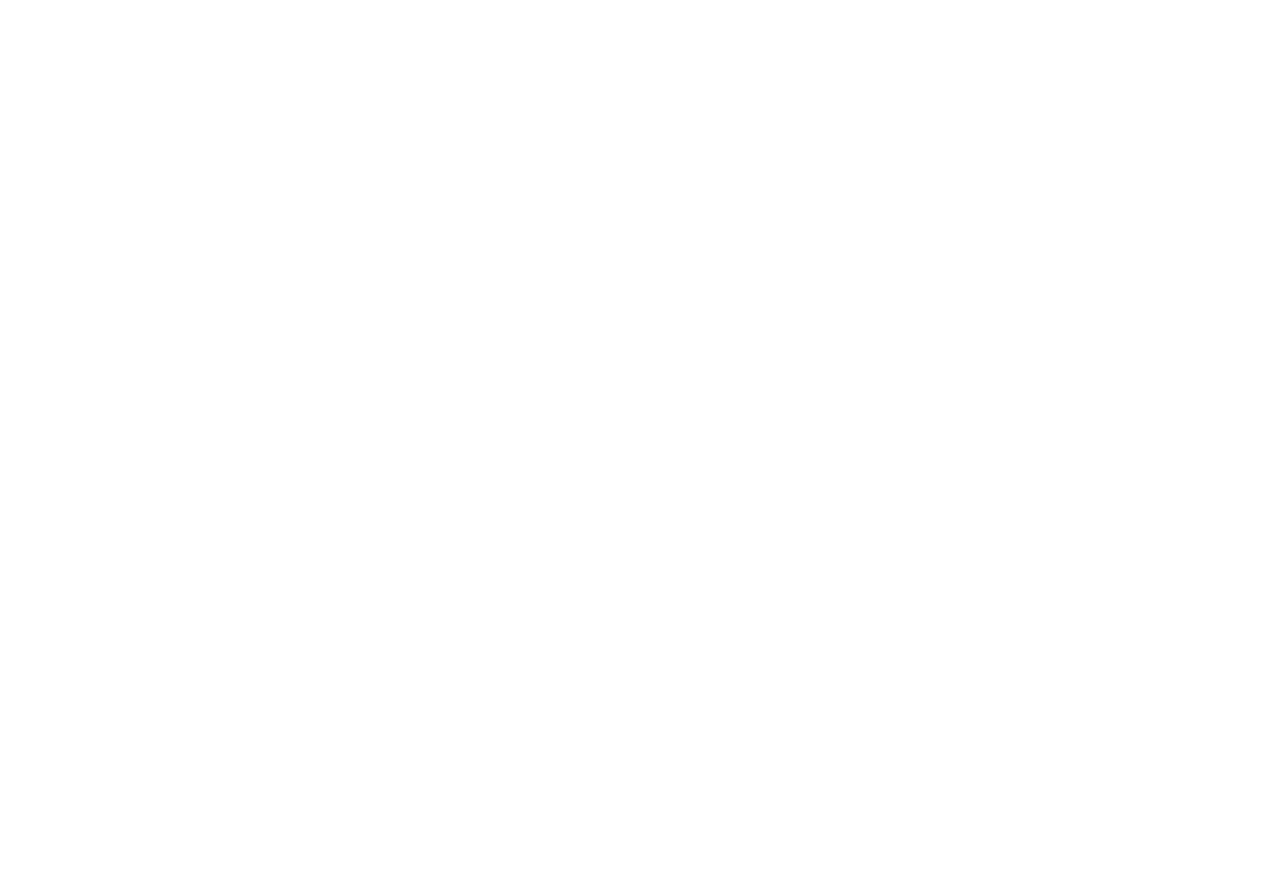
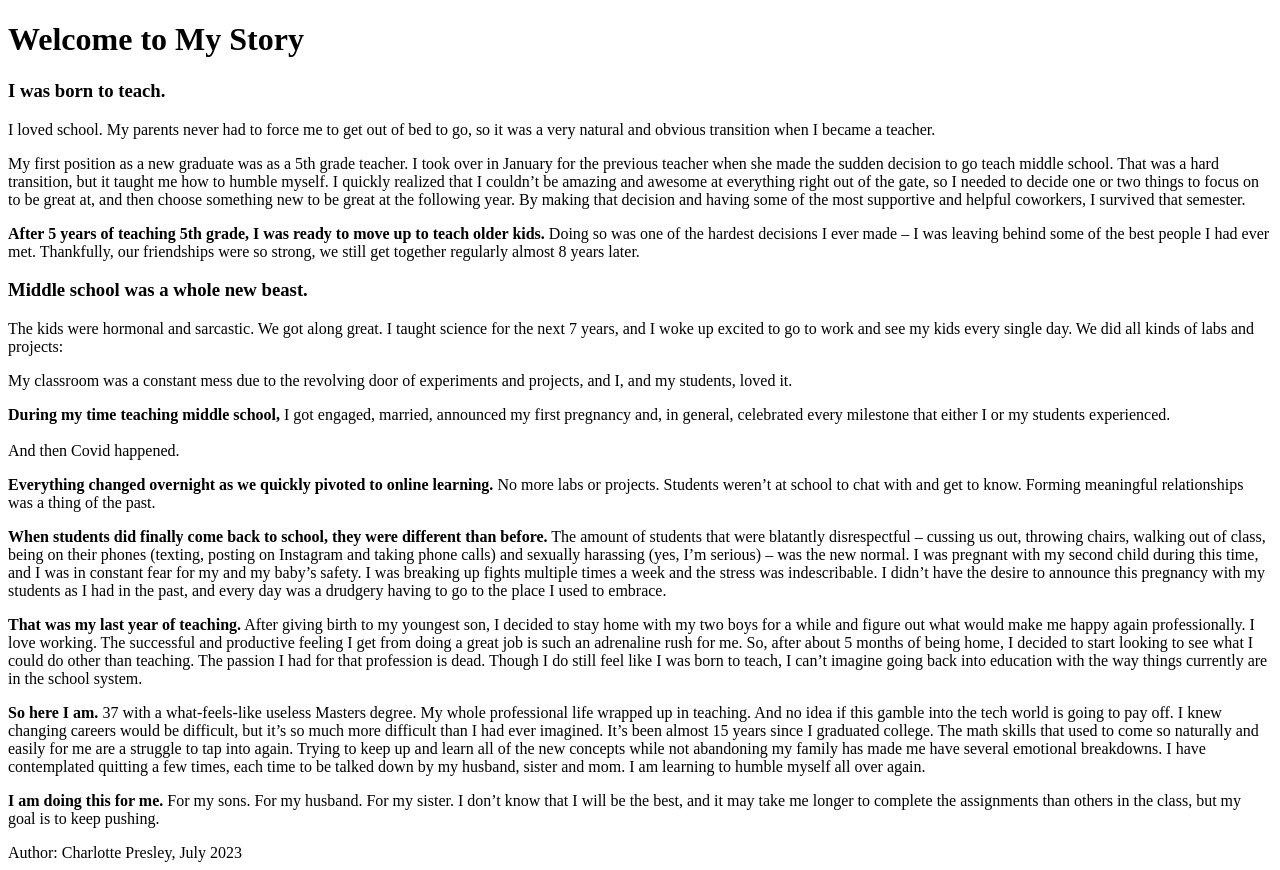
Before and after one commit to LaunchCodeAllhubs/js-assignment-4-html-me-something-cpresley37, a website: page index.html in a window 1280 px wide. Before the commit the page ends 800 px from the top, so only its background shows below. Drawn offline with Linux system fonts and the light colour scheme.

Commit message:
paragraphs

```diff
--- a/index.html
+++ b/index.html
@@ -1,8 +1,44 @@
 <!DOCTYPE html>
 <html>
    <head>
+      <title>My Webpage</title>
    </head>
    <body>
       <!-- Write your HTML in this file! -->
+      <div>
+         <h1>Welcome to My Story</h1>
+
+         <main>
+            <article class="chapter">
+               <h3>I was born to teach.</h3>
+               <p>I loved school. My parents never had to force me to get out of bed to go, so it was a very natural and obvious transition when I became a teacher.</p>
+            </article>
+
+            <p>My first position as a new graduate was as a 5th grade teacher.  I took over in January for the previous teacher when she made the sudden decision to go teach middle school.  That was a hard transition, but it taught me how to humble myself.  I quickly realized that I couldn’t be amazing and awesome at everything right out of the gate, so I needed to decide one or two things to focus on to be great at, and then choose something new to be great at the following year.  By making that decision and having some of the most supportive and helpful coworkers, I survived that semester.</p>
+
+            <p><b>After 5 years of teaching 5th grade, I was ready to move up to teach older kids.</b>  Doing so was one of the hardest decisions I ever made – I was leaving behind some of the best people I had ever met.  Thankfully, our friendships were so strong, we still get together regularly almost 8 years later.</p>
+
+            <h3>Middle school was a whole new beast.</h3>
+            <p>The kids were hormonal and sarcastic.  We got along great.  I taught science for the next 7 years, and I woke up excited to go to work and see my kids every single day.  We did all kinds of labs and projects:</p>
+
+            <p>My classroom was a constant mess due to the revolving door of experiments and projects, and I, and my students, loved it.</p>
+
+            <p><b>During my time teaching middle school,</b> I got engaged, married, announced my first pregnancy and, in general, celebrated every milestone that either I or my students experienced.<br><br>And then Covid happened.</p>
+
+            <p><b>Everything changed overnight as we quickly pivoted to online learning.</b>  No more labs or projects.  Students weren’t at school to chat with and get to know.  Forming meaningful relationships was a thing of the past.</p>
+
+            <p><b>When students did finally come back to school, they were different than before.</b>  The amount of students that were blatantly disrespectful – cussing us out, throwing chairs, walking out of class, being on their phones (texting, posting on Instagram and taking phone calls) and sexually harassing (yes, I’m serious) – was the new normal.  I was pregnant with my second child during this time, and I was in constant fear for my and my baby’s safety.  I was breaking up fights multiple times a week and the stress was indescribable.  I didn’t have the desire to announce this pregnancy with my students as I had in the past, and every day was a drudgery having to go to the place I used to embrace.</p>
+
+            <p><b>That was my last year of teaching.</b>  After giving birth to my youngest son, I decided to stay home with my two boys for a while and figure out what would make me happy again professionally.  I love working.  The successful and productive feeling I get from doing a great job is such an adrenaline rush for me.  So, after about 5 months of being home, I decided to start looking to see what I could do other than teaching.  The passion I had for that profession is dead.  Though I do still feel like I was born to teach, I can’t imagine going back into education with the way things currently are in the school system.</p>
+
+            <p><b>So here I am.</b>  37 with a what-feels-like useless Masters degree. My whole professional life wrapped up in teaching.  And no idea if this gamble into the tech world is going to pay off.  I knew changing careers would be difficult, but it’s so much more difficult than I had ever imagined.  It’s been almost 15 years since I graduated college.  The math skills that used to come so naturally and easily for me are a struggle to tap into again.  Trying to keep up and learn all of the new concepts while not abandoning my family has made me have several emotional breakdowns.  I have contemplated quitting a few times, each time to be talked down by my husband, sister and mom.  I am learning to humble myself all over again.</p>
+
+            <p><b>I am doing this for me.</b>  For my sons.  For my husband.  For my sister.  I don’t know that I will be the best, and it may take me longer to complete the assignments than others in the class, but my goal is to keep pushing.</p>
+         </main>
+
+      </div>
+
+      <footer>Author: Charlotte Presley, July 2023</footer>
+
    </body>
 </html>
```
